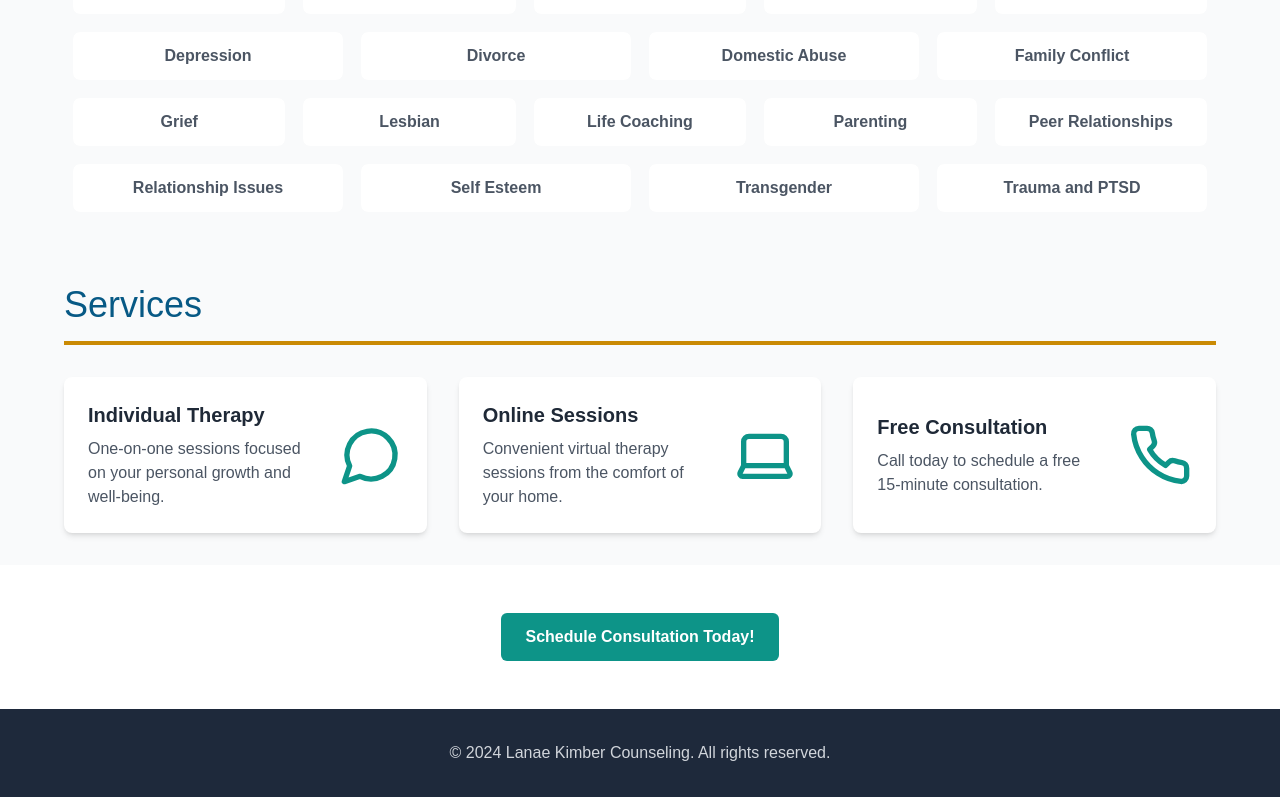
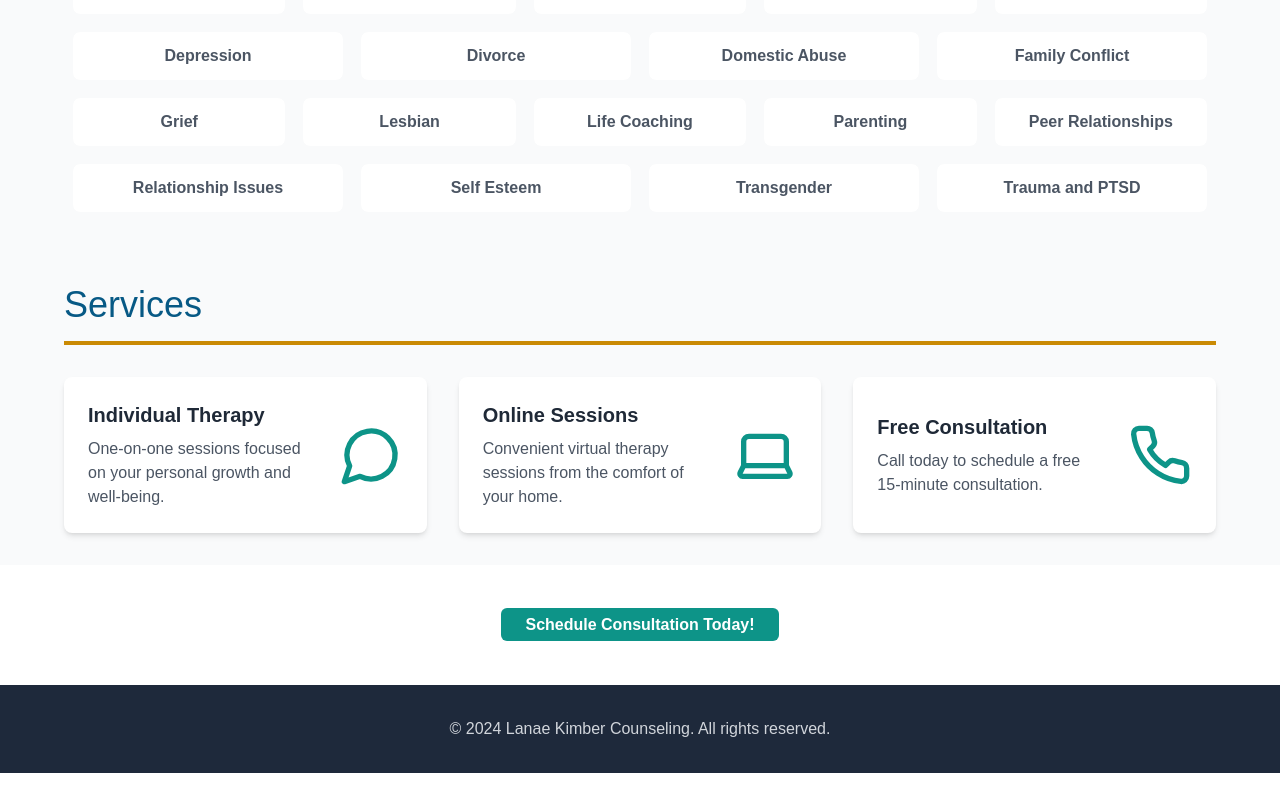
Before and after one commit to landonkimber/lanae-kimber-counseling, a React (Vite) app in the folder client/: page / in a window 1280 px wide. Shown: the part 1673-2470 px from the top of the page. After the commit the page ends 2446 px from the top, so only its background shows below. Built offline with nearby package versions, Linux system fonts and the light colour scheme.

Commit message:
Added correct links for homepage!

```diff
--- a/client/src/pages/Contact.jsx
+++ b/client/src/pages/Contact.jsx
@@ -184,7 +184,7 @@ const Contact = () => {
               id="message"
               name="message"
               placeholder="Type your message here..."
-              className="w-full h-[calc(100%-2rem)] px-4 py-2 border border-gray-300 rounded-md focus:outline-none focus:ring-2 focus:ring-teal-500 focus:border-transparent"
+              className="w-full h-[calc(100%-2rem)] h-60 px-4 py-2 border border-gray-300 rounded-md focus:outline-none focus:ring-2 focus:ring-teal-500 focus:border-transparent"
               required
             ></textarea>
           </div>
--- a/client/src/pages/Home.jsx
+++ b/client/src/pages/Home.jsx
@@ -1,4 +1,5 @@
 import React from "react";
+import { Link } from "react-router-dom";
 import { Calendar, Computer, Laptop, MessageCircle, Phone } from "lucide-react";
 import ExpertiseTile from "/src/components/ExpertiseTile";
 import ExpertiseTileMobile from "/src/components/ExpertiseTileMobile";
@@ -14,9 +15,12 @@ const Home = () => {
           <h1 className="text-4xl font-bold text-teal-50 mb-6 select-none">
             Start Your Journey to Better Mental Health!
           </h1>
-          <button className="bg-teal-600 w-60 hover:bg-teal-700 text-white px-6 py-2 rounded-md select-none">
+          <Link
+            to="/contact"
+            className="bg-teal-600 w-60 hover:bg-teal-700 text-white px-6 py-2 rounded-md select-none"
+          >
             Schedule Consultation
-          </button>
+          </Link>
         </div>
       </div>
       <div id="home" className="bg-white py-16 px-4">
@@ -161,9 +165,12 @@ const Home = () => {
         </div>
       </div> */}
       <div className="max-w-6xl mx-auto text-center p-12 ">
-        <button className="bg-teal-600 font-bold w-84 h-12 hover:bg-teal-700 text-white px-6 py-2 rounded-md select-none">
+        <Link
+          to="/contact"
+          className="bg-teal-600 font-bold w-84 h-12 hover:bg-teal-700 text-white px-6 py-2 rounded-md select-none"
+        >
           Schedule Consultation Today!
-        </button>
+        </Link>
       </div>
     </div>
   );
```
